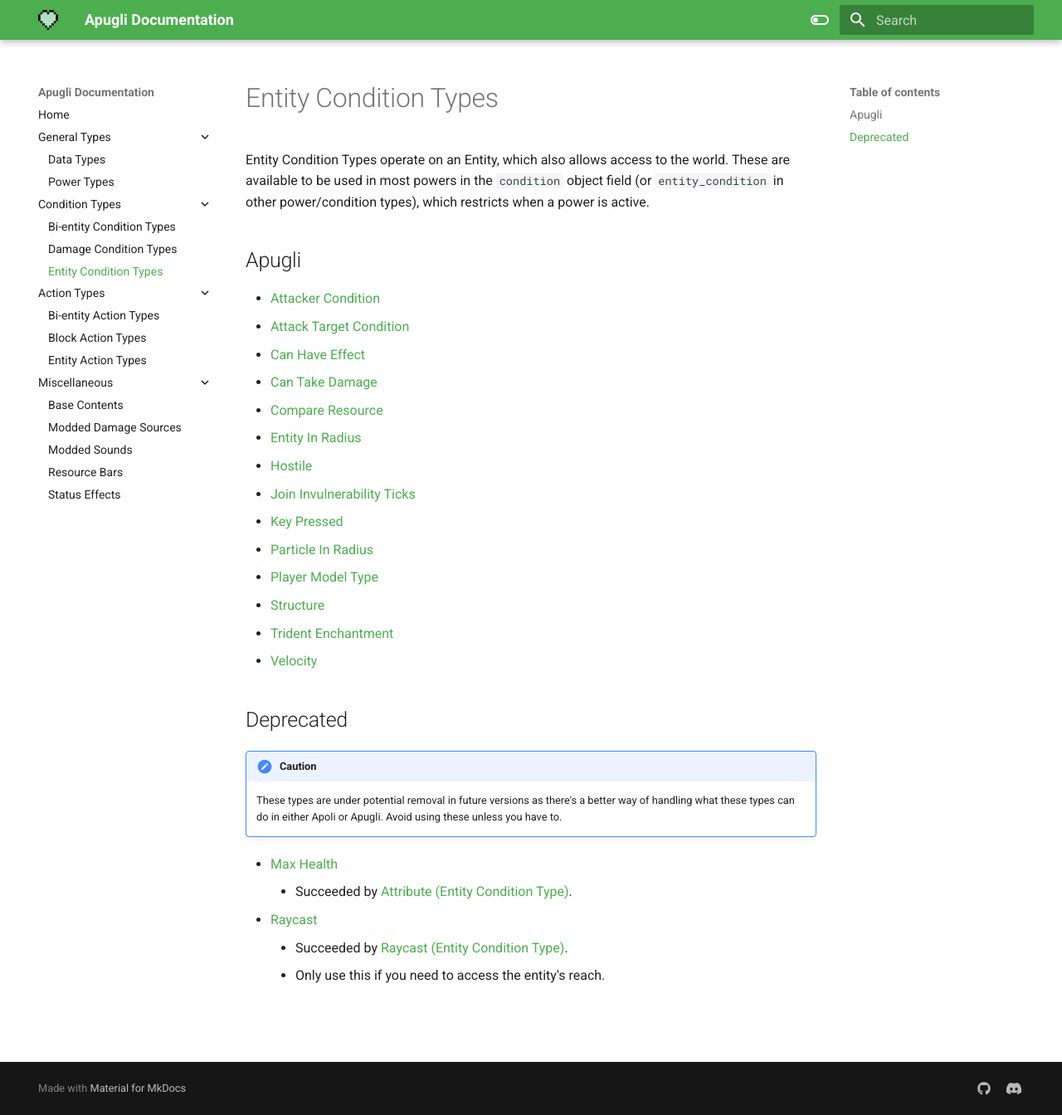
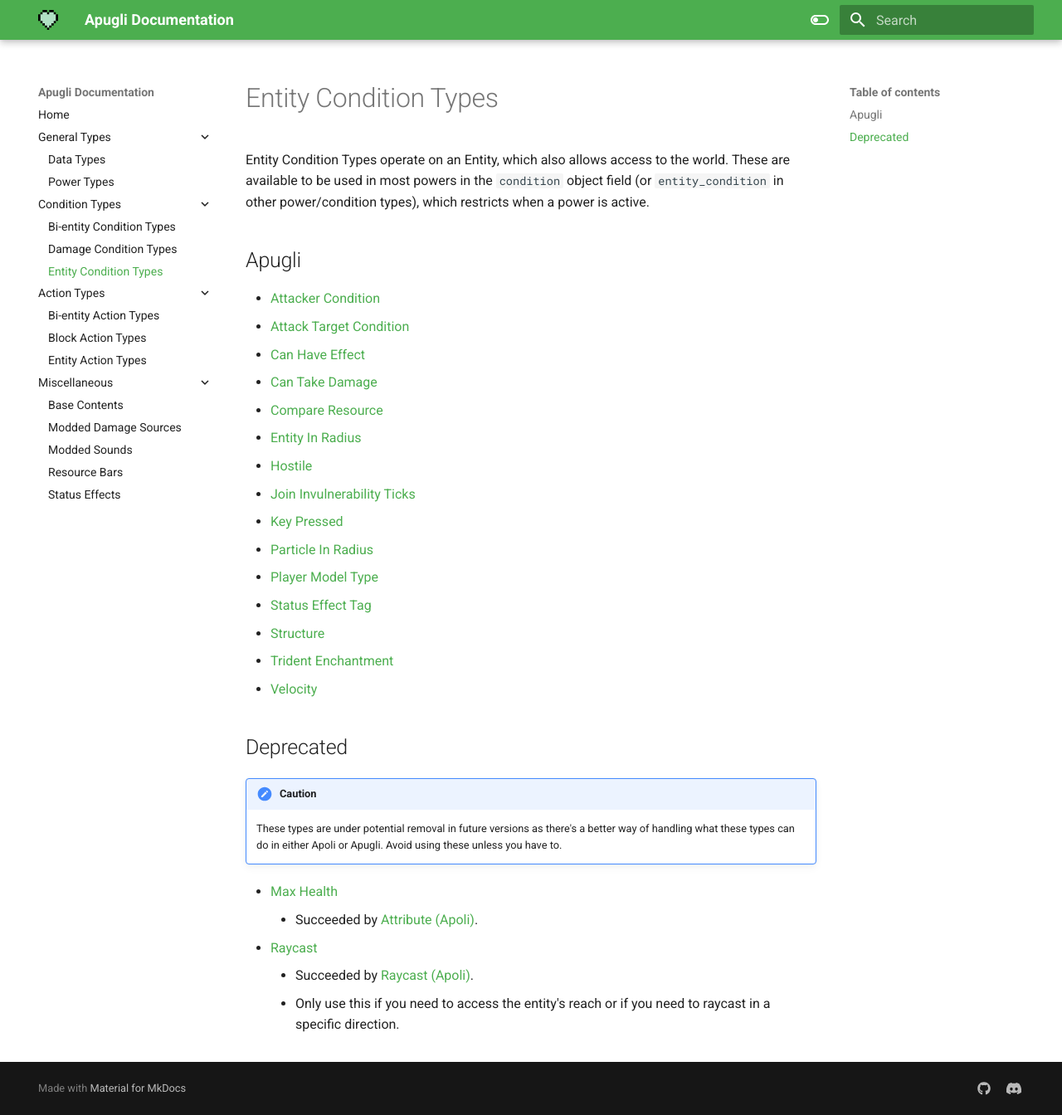
Before and after one commit to MerchantPug/apugli-docs, an MkDocs documentation site: the page built from docs/types/entity_condition_types.md, in a window 1280 px wide and 1344 px high. Shown: the whole window at 83% size. Built offline with MkDocs 1.6.1 and Material for MkDocs 9.7.7, drawn with Linux system fonts in a browser that asks for light colours.

Commit message:
Update deprecation notes.

```diff
--- a/docs/types/entity_condition_types.md
+++ b/docs/types/entity_condition_types.md
@@ -19,6 +19,7 @@ Entity Condition Types operate on an Entity, which also allows access to the wor
 - [Key Pressed](key_pressed)
 - [Particle In Radius](particle_in_radius)
 - [Player Model Type](player_model_type)
+- [Status Effect Tag](status_effect_tag)
 - [Structure](structure)
 - [Trident Enchantment](trident_enchantment)
 - [Velocity](velocity)
@@ -29,7 +30,7 @@ Entity Condition Types operate on an Entity, which also allows access to the wor
     These types are under potential removal in future versions as there's a better way of handling what these types can do in either Apoli or Apugli. Avoid using these unless you have to.
 
 - [Max Health](max_health)
-    - Succeeded by [Attribute (Entity Condition Type)](https://origins.readthedocs.io/en/latest/types/entity_condition_types/attribute/).
+    - Succeeded by [Attribute (Apoli)](https://origins.readthedocs.io/en/latest/types/entity_condition_types/attribute/).
 - [Raycast](raycast)
-    - Succeeded by [Raycast (Entity Condition Type)](https://origins.readthedocs.io/en/latest/types/entity_condition_types/raycast/).
-    - Only use this if you need to access the entity's reach.
+    - Succeeded by [Raycast (Apoli)](https://origins.readthedocs.io/en/latest/types/entity_condition_types/raycast/).
+    - Only use this if you need to access the entity's reach or if you need to raycast in a specific direction.
```
Also changed, not shown: docs/types/entity_action_types.md (+1 -1 lines).
